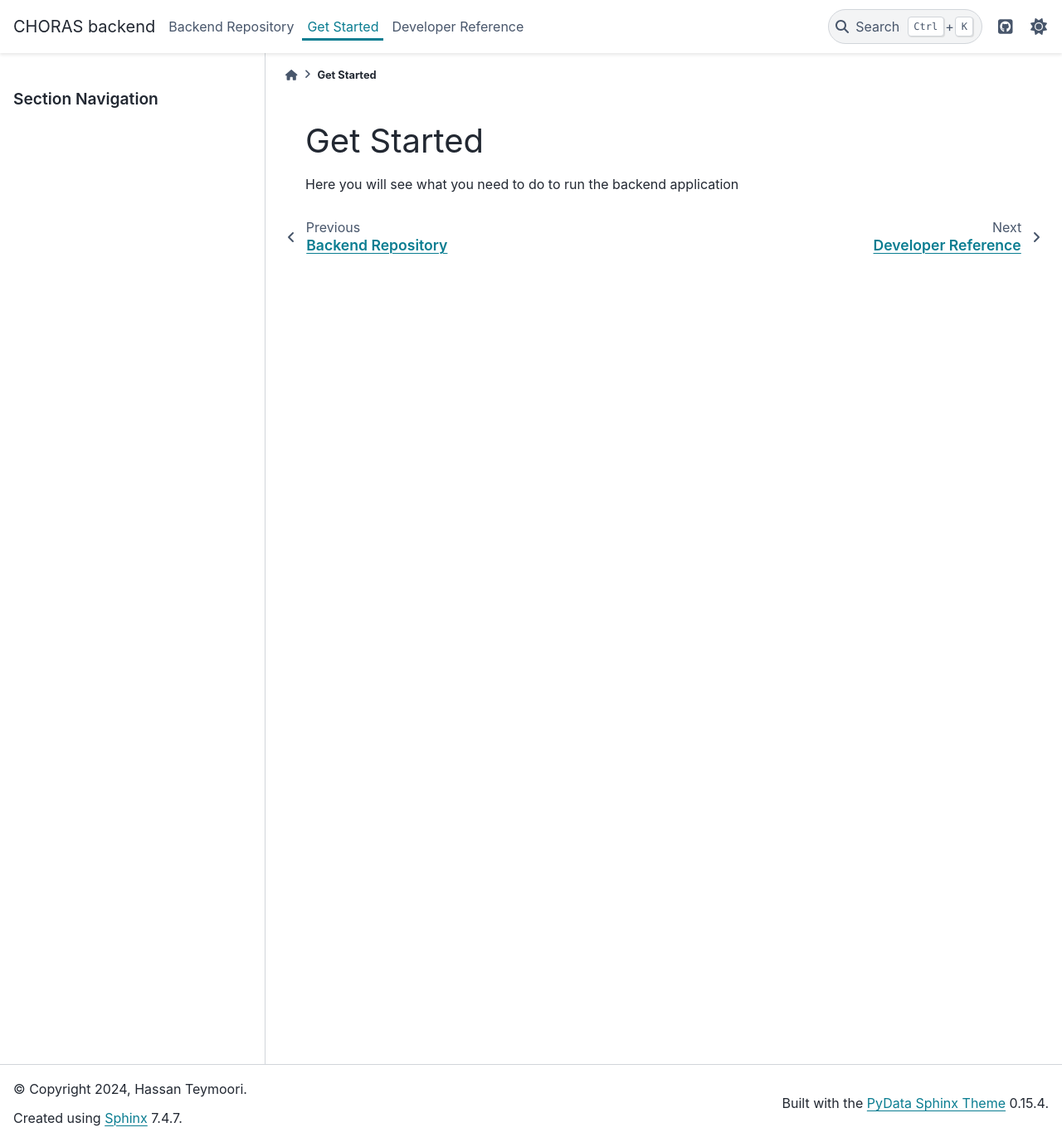
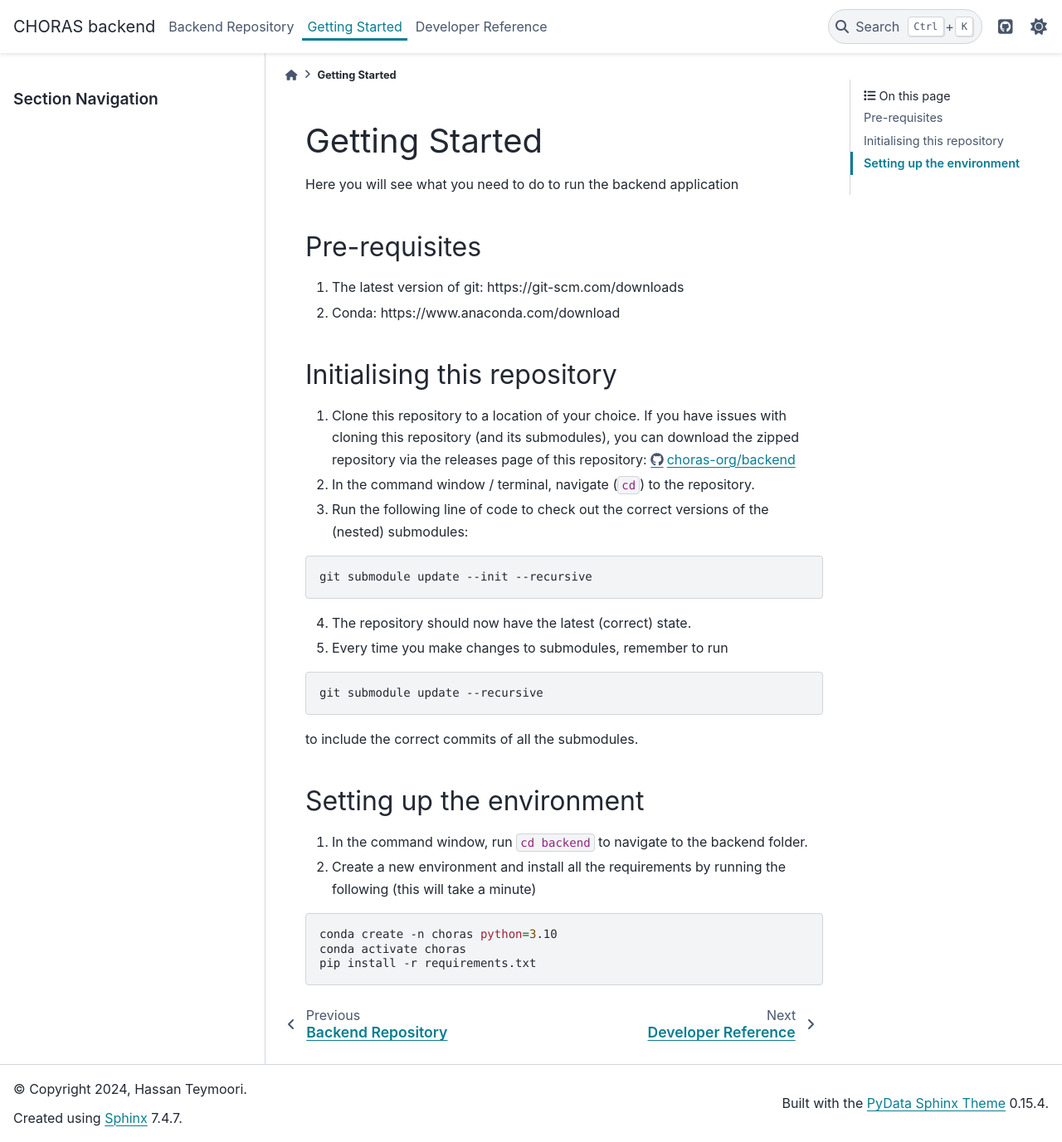
Before and after one commit to nicolas-f/choras_backend, a Sphinx documentation site: the page built from docs/source/includes/getting_started.md, in a window 1280 px wide and 1377 px high. Shown: the whole window at 83% size. Built offline with Sphinx 7.4.7 and the PyData theme 0.15.4, drawn with Linux system fonts in a browser that asks for light colours.

Commit message:
Add installation instructions from main CHORAS repo

````diff
--- a/docs/source/includes/getting_started.md
+++ b/docs/source/includes/getting_started.md
@@ -1,2 +1,38 @@
-# Get Started
+# Getting Started
+
 Here you will see what you need to do to run the backend application
+
+## Pre-requisites
+
+1. The latest version of git: https://git-scm.com/downloads
+2. Conda: https://www.anaconda.com/download
+
+## Initialising this repository
+
+1. Clone this repository to a location of your choice. If you have issues with cloning this repository (and its submodules), you can download the zipped repository via the releases page of this repository: <https://github.com/choras-org/backend/releases>
+2. In the command window / terminal, navigate (`cd`) to the repository.
+3. Run the following line of code to check out the correct versions of the (nested) submodules:
+
+``` shell
+git submodule update --init --recursive
+```
+
+4. The repository should now have the latest (correct) state.
+5. Every time you make changes to submodules, remember to run
+
+``` shell
+git submodule update --recursive
+```
+
+to include the correct commits of all the submodules.
+
+## Setting up the environment
+
+1. In the command window, run ```cd backend``` to navigate to the backend folder.
+2. Create a new environment and install all the requirements by running the following (this will take a minute)
+
+```shell
+conda create -n choras python=3.10
+conda activate choras
+pip install -r requirements.txt
+```
````
